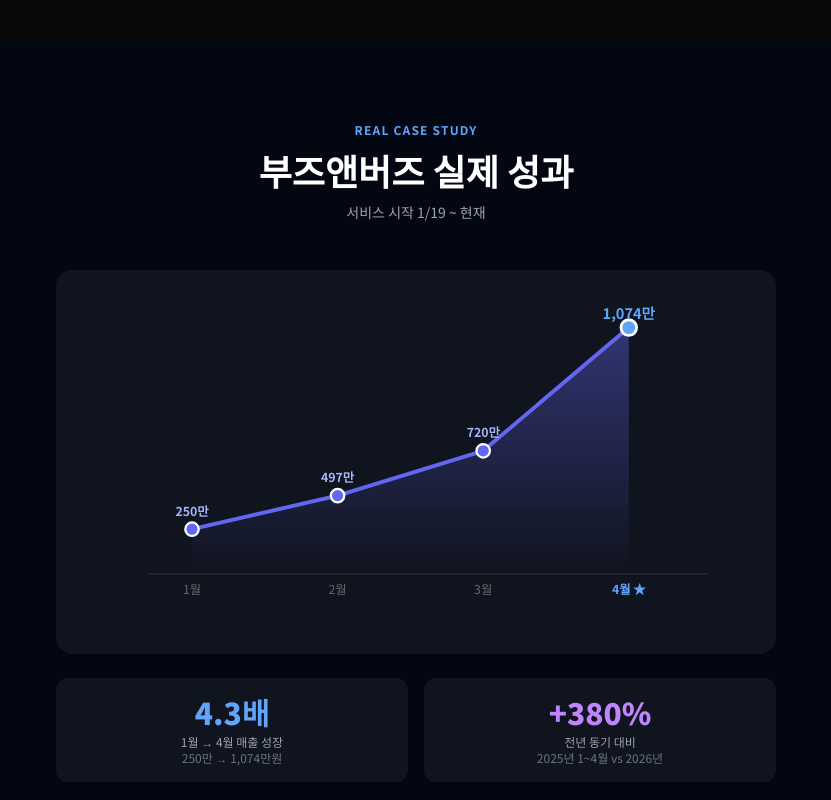
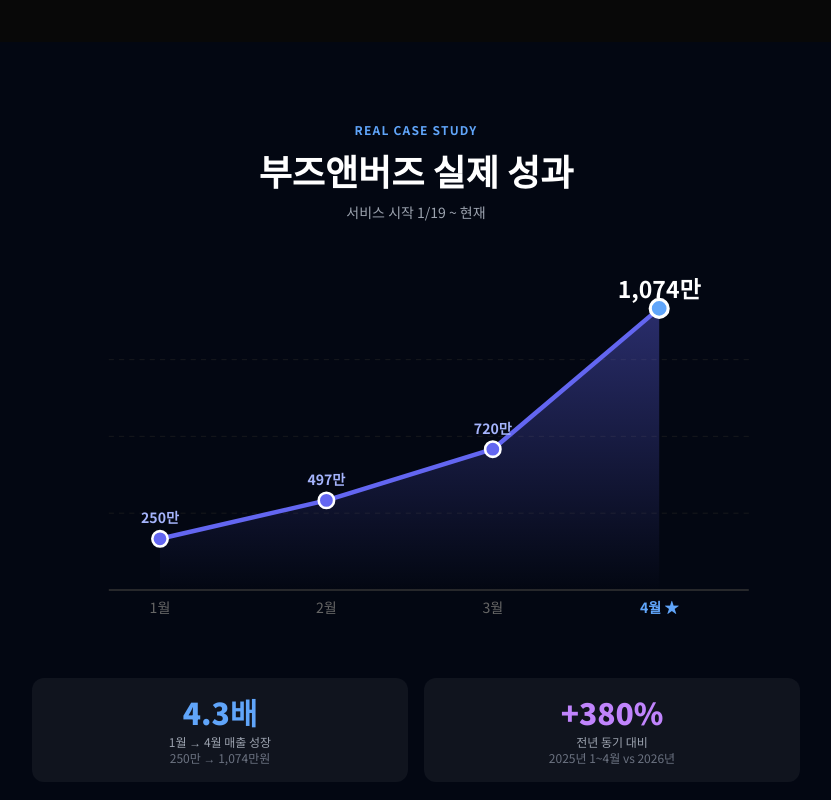
Before and after one commit to hagojob101-home/seeding-platform, a Next.js app: page / in a window 1280 px wide. Shown: the part 2300-3100 px from the top of the page, without its empty margins (224-1055 px from the left). Built offline with nearby package versions, Linux system fonts and the light colour scheme.

Commit message:
그래프 박스 제거 + 섹션 풀width + 1074만 글씨 강조

```diff
--- a/pages/index.js
+++ b/pages/index.js
@@ -180,7 +180,7 @@
 
 {/* 부즈앤버즈 성장 그래프 섹션 */}
       <section className="py-20 bg-gray-950 relative overflow-hidden">
-        <div className="max-w-3xl mx-auto px-6">
+        <div className="max-w-3xl mx-auto px-0 md:px-0">
           <div className="text-center mb-12">
             <span className="text-xs font-bold text-blue-400 tracking-widest uppercase mb-3 block">Real Case Study</span>
             <h2 className="text-3xl md:text-4xl font-black text-white mb-3">부즈앤버즈 실제 성과</h2>
@@ -188,7 +188,7 @@
           </div>
 
           {/* 라인 그래프 SVG */}
-          <div className="bg-white/5 rounded-2xl p-6 mb-6">
+          <div className="mb-6">
             <svg viewBox="0 0 600 300" className="w-full" xmlns="http://www.w3.org/2000/svg">
               {/* 그라데이션 정의 */}
               <defs>
@@ -230,7 +230,7 @@
               <text x="100" y="198" fill="#a5b4fc" fontSize="11" textAnchor="middle" fontWeight="bold">250만</text>
               <text x="230" y="168" fill="#a5b4fc" fontSize="11" textAnchor="middle" fontWeight="bold">497만</text>
               <text x="360" y="128" fill="#a5b4fc" fontSize="11" textAnchor="middle" fontWeight="bold">720만</text>
-              <text x="490" y="22" fill="#60a5fa" fontSize="13" textAnchor="middle" fontWeight="bold">1,074만</text>
+              <text x="490" y="22" fill="#ffffff" fontSize="18" textAnchor="middle" fontWeight="bold">1,074만</text>
 
               {/* X축 라벨 - 월 */}
               <text x="100" y="268" fill="#666" fontSize="11" textAnchor="middle">1월</text>
```
